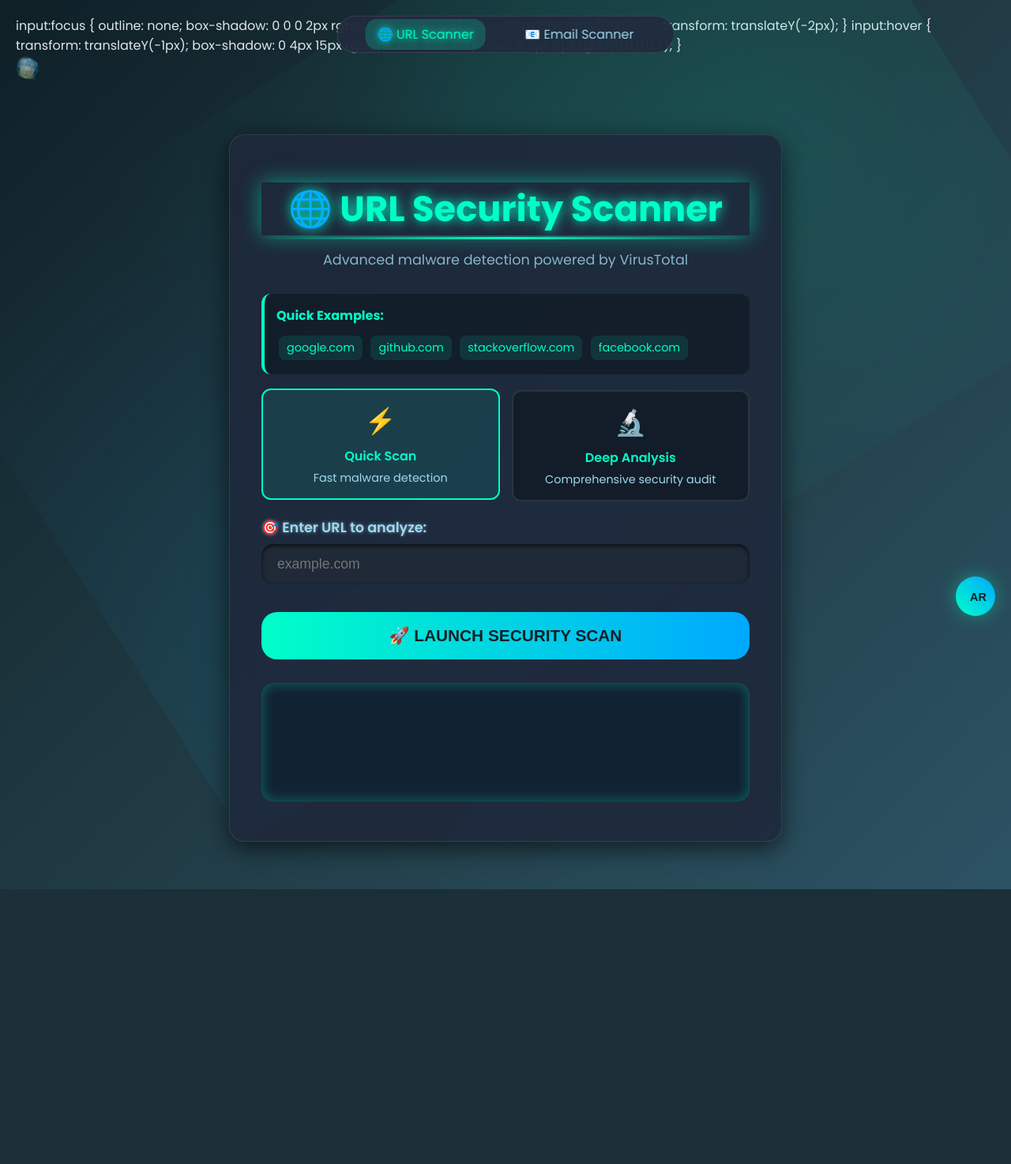
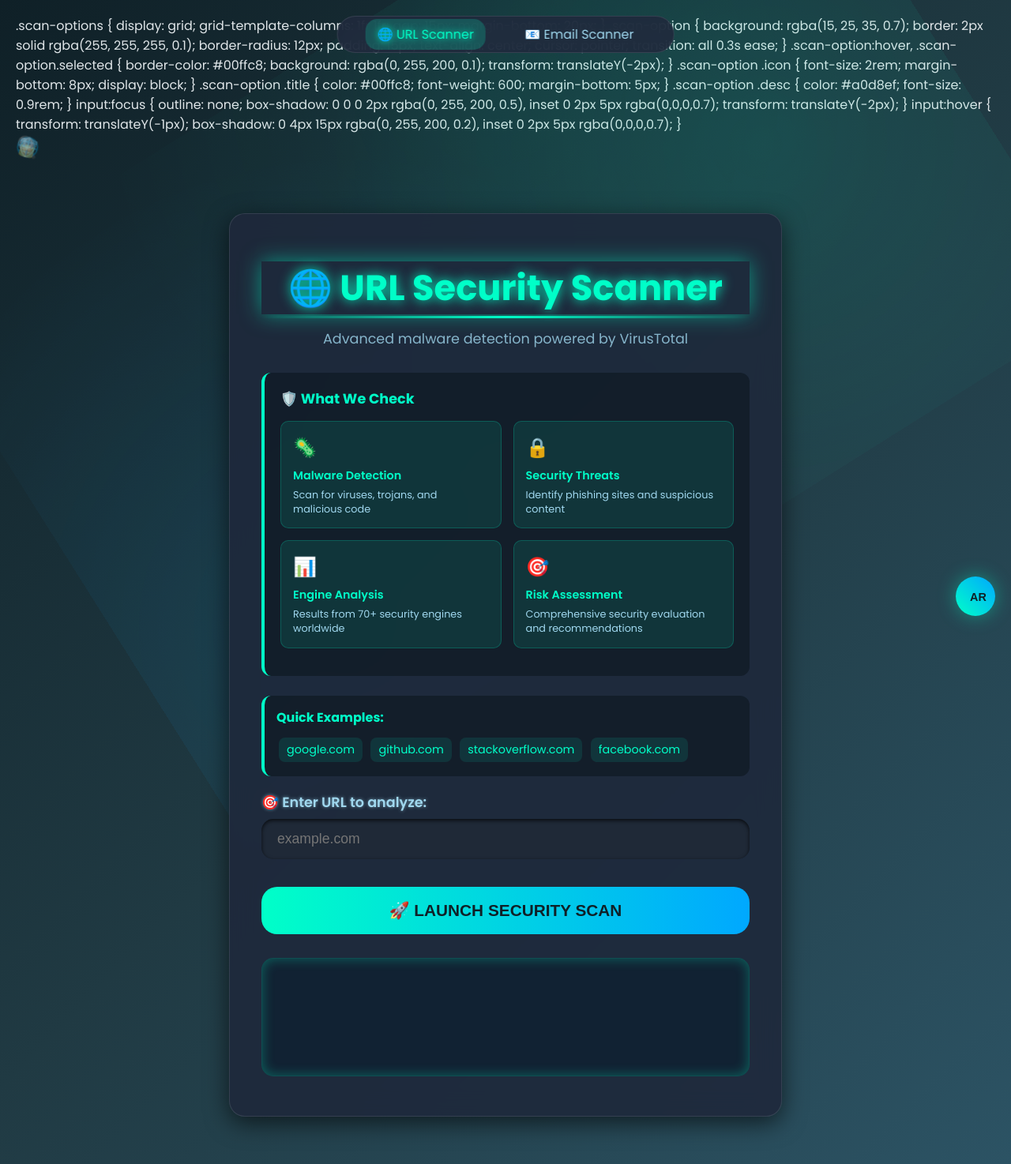
Before and after one commit to harsgames/Virus-Scanner, a Flask app: page / in a window 1280 px wide. Shown: the whole page at 79% size. Before the commit the page ends 1126 px from the top, so only its background shows below. Run offline with Flask 3, Linux system fonts and the light colour scheme.

Commit message:
Update url-scanner.html

```diff
--- a/templates/url-scanner.html
+++ b/templates/url-scanner.html
@@ -1,4 +1,42 @@
-input:focus {
+.scan-options {
+      display: grid;
+      grid-template-columns: 1fr 1fr;
+      gap: 15px;
+      margin-bottom: 20px;
+    }
+
+    .scan-option {
+      background: rgba(15, 25, 35, 0.7);
+      border: 2px solid rgba(255, 255, 255, 0.1);
+      border-radius: 12px;
+      padding: 15px;
+      text-align: center;
+      cursor: pointer;
+      transition: all 0.3s ease;
+    }
+
+    .scan-option:hover, .scan-option.selected {
+      border-color: #00ffc8;
+      background: rgba(0, 255, 200, 0.1);
+      transform: translateY(-2px);
+    }
+
+    .scan-option .icon {
+      font-size: 2rem;
+      margin-bottom: 8px;
+      display: block;
+    }
+
+    .scan-option .title {
+      color: #00ffc8;
+      font-weight: 600;
+      margin-bottom: 5px;
+    }
+
+    .scan-option .desc {
+      color: #a0d8ef;
+      font-size: 0.9rem;
+    }    input:focus {
       outline: none;
       box-shadow: 0 0 0 2px rgba(0, 255, 200, 0.5), inset 0 2px 5px rgba(0,0,0,0.7);
       transform: translateY(-2px);
@@ -173,6 +211,56 @@ input:focus {
       margin-bottom: 30px;
       font-size: 1.1rem;
       opacity: 0.8;
+    }
+
+    .url-info {
+      background: rgba(15, 25, 35, 0.7);
+      border-radius: 12px;
+      padding: 20px;
+      margin-bottom: 25px;
+      border-left: 4px solid #00ffc8;
+    }
+
+    .url-info h3 {
+      color: #00ffc8;
+      margin: 0 0 15px 0;
+      font-size: 1.1rem;
+      display: flex;
+      align-items: center;
+      gap: 10px;
+    }
+
+    .info-grid {
+      display: grid;
+      grid-template-columns: 1fr 1fr;
+      gap: 15px;
+      margin-bottom: 15px;
+    }
+
+    .info-item {
+      background: rgba(0, 255, 200, 0.1);
+      padding: 15px;
+      border-radius: 10px;
+      border: 1px solid rgba(0, 255, 200, 0.2);
+    }
+
+    .info-item .icon {
+      font-size: 1.5rem;
+      margin-bottom: 8px;
+      display: block;
+    }
+
+    .info-item .title {
+      color: #00ffc8;
+      font-weight: 600;
+      margin-bottom: 5px;
+      font-size: 0.9rem;
+    }
+
+    .info-item .desc {
+      color: #a0d8ef;
+      font-size: 0.8rem;
+      line-height: 1.4;
     }
 
     .url-examples {
@@ -446,7 +534,7 @@ input:focus {
         padding: 10px;
       }
 
-      .scan-options {
+      .info-grid {
         grid-template-columns: 1fr;
       }
 
@@ -490,25 +578,38 @@ input:focus {
     <h1 id="title">🌐 URL Security Scanner</h1>
     <p class="subtitle" id="subtitle">Advanced malware detection powered by VirusTotal</p>
 
+    <div class="url-info">
+      <h3>🛡️ What We Check</h3>
+      <div class="info-grid">
+        <div class="info-item">
+          <span class="icon">🦠</span>
+          <div class="title">Malware Detection</div>
+          <div class="desc">Scan for viruses, trojans, and malicious code</div>
+        </div>
+        <div class="info-item">
+          <span class="icon">🔒</span>
+          <div class="title">Security Threats</div>
+          <div class="desc">Identify phishing sites and suspicious content</div>
+        </div>
+        <div class="info-item">
+          <span class="icon">📊</span>
+          <div class="title">Engine Analysis</div>
+          <div class="desc">Results from 70+ security engines worldwide</div>
+        </div>
+        <div class="info-item">
+          <span class="icon">🎯</span>
+          <div class="title">Risk Assessment</div>
+          <div class="desc">Comprehensive security evaluation and recommendations</div>
+        </div>
+      </div>
+    </div>
+
     <div class="url-examples">
       <h3>Quick Examples:</h3>
       <span class="example" onclick="setExample('google.com')">google.com</span>
       <span class="example" onclick="setExample('github.com')">github.com</span>
       <span class="example" onclick="setExample('stackoverflow.com')">stackoverflow.com</span>
       <span class="example" onclick="setExample('facebook.com')">facebook.com</span>
-    </div>
-
-    <div class="scan-options">
-      <div class="scan-option selected" data-mode="quick">
-        <span class="icon">⚡</span>
-        <div class="title">Quick Scan</div>
-        <div class="desc">Fast malware detection</div>
-      </div>
-      <div class="scan-option" data-mode="deep">
-        <span class="icon">🔬</span>
-        <div class="title">Deep Analysis</div>
-        <div class="desc">Comprehensive security audit</div>
-      </div>
     </div>
 
     <form id="scan-form" onsubmit="return false;">
@@ -535,15 +636,6 @@ input:focus {
   <script>
     let currentLang = 'en';
     let scanMode = 'quick';
-
-    // Handle scan mode selection
-    document.querySelectorAll('.scan-option').forEach(option => {
-      option.addEventListener('click', () => {
-        document.querySelectorAll('.scan-option').forEach(o => o.classList.remove('selected'));
-        option.classList.add('selected');
-        scanMode = option.dataset.mode;
-      });
-    });
 
     // Set example URL
     function setExample(url) {
@@ -586,14 +678,19 @@ input:focus {
         navLinks[0].textContent = '🌐 ماسح المواقع';
         navLinks[1].textContent = '📧 ماسح البريد';
 
+        // Update info section
+        document.querySelector('.url-info h3').textContent = '🛡️ ما نفحصه';
+        document.querySelectorAll('.info-item .title')[0].textContent = 'كشف البرامج الضارة';
+        document.querySelectorAll('.info-item .desc')[0].textContent = 'فحص الفيروسات وأحصنة طروادة والكود الخبيث';
+        document.querySelectorAll('.info-item .title')[1].textContent = 'التهديدات الأمنية';
+        document.querySelectorAll('.info-item .desc')[1].textContent = 'تحديد مواقع التصيد والمحتوى المشبوه';
+        document.querySelectorAll('.info-item .title')[2].textContent = 'تحليل المحركات';
+        document.querySelectorAll('.info-item .desc')[2].textContent = 'نتائج من أكثر من 70 محرك أمان عالمياً';
+        document.querySelectorAll('.info-item .title')[3].textContent = 'تقييم المخاطر';
+        document.querySelectorAll('.info-item .desc')[3].textContent = 'تقييم أمني شامل وتوصيات';
+
         // Update examples
         document.querySelector('.url-examples h3').textContent = 'أمثلة سريعة:';
-
-        // Update scan options
-        document.querySelectorAll('.scan-option')[0].querySelector('.title').textContent = 'فحص سريع';
-        document.querySelectorAll('.scan-option')[0].querySelector('.desc').textContent = 'كشف سريع للبرامج الضارة';
-        document.querySelectorAll('.scan-option')[1].querySelector('.title').textContent = 'تحليل عميق';
-        document.querySelectorAll('.scan-option')[1].querySelector('.desc').textContent = 'تدقيق أمني شامل';
 
       } else {
         document.getElementById('title').textContent = '🌐 URL Security Scanner';
@@ -607,14 +704,20 @@ input:focus {
         navLinks[0].textContent = '🌐 URL Scanner';
         navLinks[1].textContent = '📧 Email Scanner';
 
+        // Update info section
+        document.querySelector('.url-info h3').textContent = '🛡️ What We Check';
+        document.querySelectorAll('.info-item .title')[0].textContent = 'Malware Detection';
+        document.querySelectorAll('.info-item .desc')[0].textContent = 'Scan for viruses, trojans, and malicious code';
+        document.querySelectorAll('.info-item .title')[1].textContent = 'Security Threats';
+        document.querySelectorAll('.info-item .desc')[1].textContent = 'Identify phishing sites and suspicious content';
+        document.querySelectorAll('.info-item .title')[2].textContent = 'Engine Analysis';
+        document.querySelectorAll('.info-item .desc')[2].textContent = 'Results from 70+ security engines worldwide';
+        document.querySelectorAll('.info-item .title')[3].textContent = 'Risk Assessment';
+        document.querySelectorAll('.info-item .desc')[3].textContent = 'Comprehensive security evaluation and recommendations';
+
         // Update examples
         document.querySelector('.url-examples h3').textContent = 'Quick Examples:';
 
-        // Update scan options
-        document.querySelectorAll('.scan-option')[0].querySelector('.title').textContent = 'Quick Scan';
-        document.querySelectorAll('.scan-option')[0].querySelector('.desc').textContent = 'Fast malware detection';
-        document.querySelectorAll('.scan-option')[1].querySelector('.title').textContent = 'Deep Analysis';
-        document.querySelectorAll('.scan-option')[1].querySelector('.desc').textContent = 'Comprehensive security audit';
       }
     }
 
```
